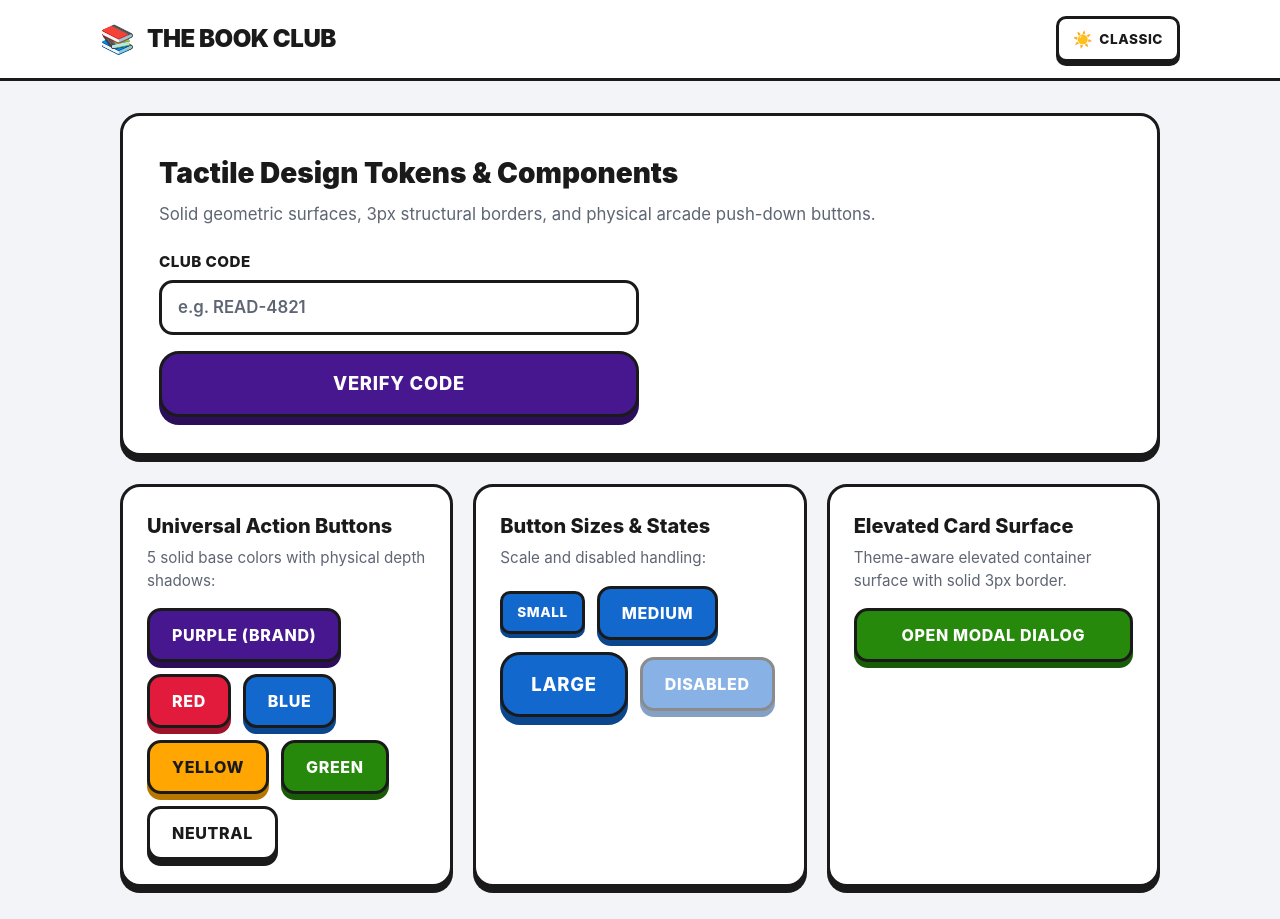
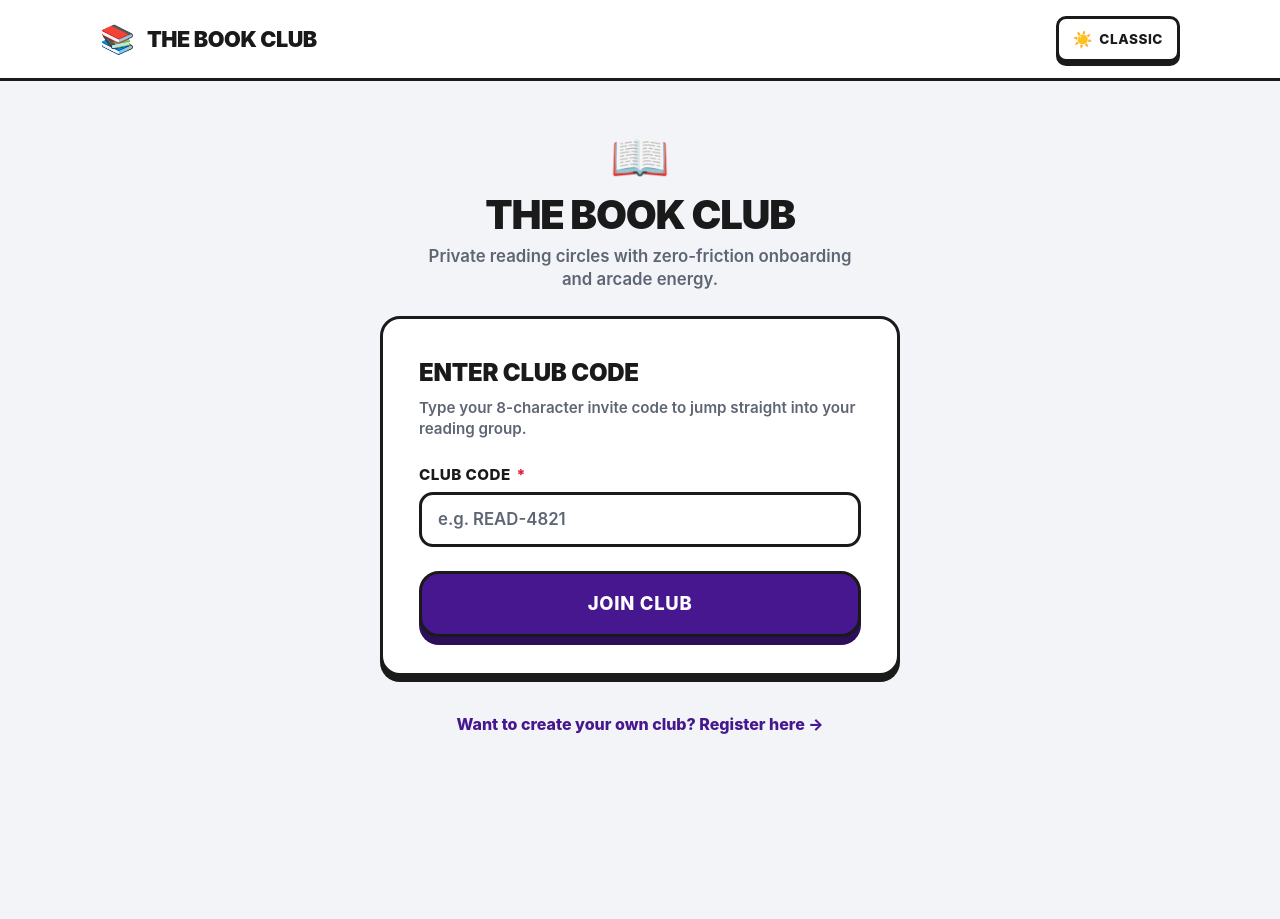
Before and after one commit to openrise-hub/thebooklub, a SvelteKit app: page / in a window 1280 px wide. After the commit the page ends 800 px from the top, so only its background shows below. Built offline with nearby package versions, Linux system fonts and the light colour scheme.

Commit message:
feat(club): implement minimalist landing page component

```diff
--- a/src/routes/+page.svelte
+++ b/src/routes/+page.svelte
@@ -1,126 +1,134 @@
 <script lang="ts">
+import { browser } from "$app/environment";
+import { goto } from "$app/navigation";
+import { page } from "$app/state";
+import { normalizeInviteCode, validateInviteCode } from "$lib/club/validation";
 import Button from "$lib/components/Button.svelte";
 import Card from "$lib/components/Card.svelte";
 import Input from "$lib/components/Input.svelte";
-import Modal from "$lib/components/Modal.svelte";
 import ThemeSwitch from "$lib/components/ThemeSwitch.svelte";
+import { ROUTES } from "$lib/constants/routes";
+import { STORAGE_KEYS } from "$lib/constants/ui";
 
-let sampleCode = $state("");
-let isModalOpen = $state(false);
+let clubCode = $state("");
 let errorMessage = $state("");
+let isSubmitting = $state(false);
 
-function handleValidate() {
-	if (sampleCode.trim().length === 0) {
-		errorMessage = "Please enter a code to continue";
-	} else {
+$effect(() => {
+	const joinParam = page.url.searchParams.get("join");
+	if (joinParam && clubCode === "") {
+		clubCode = normalizeInviteCode(joinParam);
+	}
+});
+
+function handleCodeInput(event: Event) {
+	const target = event.target as HTMLInputElement;
+	clubCode = normalizeInviteCode(target.value);
+	if (errorMessage) {
 		errorMessage = "";
-		isModalOpen = true;
 	}
+}
+
+function handleJoinSubmit(event?: SubmitEvent) {
+	event?.preventDefault();
+
+	const result = validateInviteCode(clubCode);
+	if (!result.valid) {
+		errorMessage = result.error || "Invalid club code";
+		return;
+	}
+
+	errorMessage = "";
+	isSubmitting = true;
+
+	if (browser) {
+		sessionStorage.setItem(STORAGE_KEYS.PENDING_CLUB_CODE, result.normalized);
+	}
+
+	goto(ROUTES.CLUB_DASHBOARD(result.normalized));
 }
 </script>
 
 <svelte:head>
-	<title>The Book Club - Design System Showcase</title>
+	<title>The Book Club - Join Your Reading Group</title>
 </svelte:head>
 
-<header class="showcase-header">
-	<div class="header-content">
+<div class="landing-page">
+	<header class="landing-header">
+		<div class="header-container">
 			<div class="brand">
-			<span class="brand-badge">📚</span>
-			<h1 class="brand-title">The Book Club</h1>
+				<span class="brand-badge" aria-hidden="true">📚</span>
+				<span class="brand-title">The Book Club</span>
 			</div>
 			<ThemeSwitch />
 		</div>
 	</header>
 
-<main class="showcase-main">
-	<section class="hero-section">
-		<Card padding="lg">
-			<h2 class="section-title">Tactile Design Tokens & Components</h2>
-			<p class="section-description">
-				Solid geometric surfaces, 3px structural borders, and physical arcade push-down buttons.
+	<main class="landing-main">
+		<div class="landing-hero-container">
+			<div class="hero-brand-block">
+				<div class="hero-icon" aria-hidden="true">📖</div>
+				<h1 class="hero-title">The Book Club</h1>
+				<p class="hero-tagline">
+					Private reading circles with zero-friction onboarding and arcade energy.
 				</p>
+			</div>
 
-			<div class="demo-form">
+			<Card padding="lg" class="landing-card">
+				<form onsubmit={handleJoinSubmit} class="join-form">
+					<div class="form-header">
+						<h2 class="form-title">Enter Club Code</h2>
+						<p class="form-subtitle">Type your 8-character invite code to jump straight into your reading group.</p>
+					</div>
+
 					<Input
+						id="club-code-input"
 						label="Club Code"
 						placeholder="e.g. READ-4821"
-					maxlength={8}
-					bind:value={sampleCode}
+						maxlength={9}
+						bind:value={clubCode}
+						oninput={handleCodeInput}
 						error={errorMessage}
+						required
 					/>
-				<Button variant="purple" size="lg" onclick={handleValidate}>
-					Verify Code
+
+					<Button
+						type="submit"
+						variant="purple"
+						size="lg"
+						fullWidth
+						disabled={isSubmitting}
+					>
+						Join Club
 					</Button>
-			</div>
-		</Card>
-	</section>
-
-	<section class="components-grid">
-		<Card padding="md">
-			<h3 class="card-title">Universal Action Buttons</h3>
-			<p class="card-subtitle">5 solid base colors with physical depth shadows:</p>
-
-			<div class="button-row">
-				<Button variant="purple">Purple (Brand)</Button>
-				<Button variant="red">Red</Button>
-				<Button variant="blue">Blue</Button>
-				<Button variant="yellow">Yellow</Button>
-				<Button variant="green">Green</Button>
-				<Button variant="neutral">Neutral</Button>
-			</div>
+				</form>
 			</Card>
 
-		<Card padding="md">
-			<h3 class="card-title">Button Sizes & States</h3>
-			<p class="card-subtitle">Scale and disabled handling:</p>
-
-			<div class="button-row">
-				<Button variant="blue" size="sm">Small</Button>
-				<Button variant="blue" size="md">Medium</Button>
-				<Button variant="blue" size="lg">Large</Button>
-				<Button variant="blue" disabled>Disabled</Button>
+			<div class="secondary-actions">
+				<a href={ROUTES.CLUB_NEW} class="create-club-link">
+					Want to create your own club? Register here &rarr;
+				</a>
 			</div>
-		</Card>
-
-		<Card padding="md" elevated>
-			<h3 class="card-title">Elevated Card Surface</h3>
-			<p class="card-subtitle">Theme-aware elevated container surface with solid 3px border.</p>
-			<Button variant="green" fullWidth onclick={() => (isModalOpen = true)}>
-				Open Modal Dialog
-			</Button>
-		</Card>
-	</section>
+		</div>
 	</main>
-
-<Modal
-	isOpen={isModalOpen}
-	title="Club Verified"
-	onclose={() => (isModalOpen = false)}
->
-	<p>You have verified code: <strong>{sampleCode || "DEMO-1234"}</strong></p>
-	<p style="margin-top: 12px; color: var(--text-muted);">
-		This dialog demonstrates solid modal containers with keyboard escape handling and click-outside dismissal.
-	</p>
-
-	{#snippet footer()}
-		<Button variant="neutral" size="sm" onclick={() => (isModalOpen = false)}>
-			Cancel
-		</Button>
-		<Button variant="purple" size="sm" onclick={() => (isModalOpen = false)}>
-			Confirm
-		</Button>
-	{/snippet}
-</Modal>
+</div>
 
 <style>
-	.showcase-header {
+	.landing-page {
+		min-height: 100vh;
+		display: flex;
+		flex-direction: column;
+		background-color: var(--bg-primary);
+		color: var(--text-primary);
+	}
+
+	.landing-header {
 		background-color: var(--bg-surface);
 		border-bottom: var(--border-chunky);
 		padding: 16px 24px;
 	}
 
-	.header-content {
+	.header-container {
 		max-width: 1080px;
 		margin: 0 auto;
 		display: flex;
@@ -136,69 +144,141 @@ function handleValidate() {
 
 	.brand-badge {
 		font-size: 1.75rem;
+		line-height: 1;
 	}
 
 	.brand-title {
-		font-size: 1.5rem;
+		font-family: var(--font-sans);
+		font-size: 1.35rem;
 		font-weight: 900;
 		letter-spacing: -0.02em;
 		text-transform: uppercase;
 		color: var(--text-primary);
 	}
 
-	.showcase-main {
-		max-width: 1080px;
-		margin: 0 auto;
-		padding: 32px 20px;
+	.landing-main {
+		flex: 1;
+		display: flex;
+		align-items: center;
+		justify-content: center;
+		padding: 40px 20px;
+	}
+
+	.landing-hero-container {
+		width: 100%;
+		max-width: 520px;
 		display: flex;
 		flex-direction: column;
-		gap: 28px;
+		align-items: center;
+		gap: 24px;
+	}
+
+	.hero-brand-block {
+		text-align: center;
+		display: flex;
+		flex-direction: column;
+		align-items: center;
+		gap: 8px;
+	}
+
+	.hero-icon {
+		font-size: 3rem;
+		line-height: 1;
+		margin-bottom: 4px;
+	}
+
+	.hero-title {
+		font-family: var(--font-sans);
+		font-size: 2.5rem;
+		font-weight: 900;
+		text-transform: uppercase;
+		letter-spacing: -0.03em;
+		color: var(--text-primary);
+		line-height: 1.1;
+		margin: 0;
+	}
+
+	.hero-tagline {
+		font-family: var(--font-sans);
+		font-size: 1.05rem;
+		font-weight: 600;
+		color: var(--text-muted);
+		margin: 0;
+		max-width: 440px;
+		line-height: 1.4;
+	}
+
+	:global(.landing-card) {
 		width: 100%;
 	}
 
-	.section-title {
-		font-size: 1.75rem;
-		font-weight: 900;
-		color: var(--text-primary);
-		margin-bottom: 8px;
+	.join-form {
+		display: flex;
+		flex-direction: column;
+		gap: 24px;
 	}
 
-	.section-description {
-		font-size: 1.05rem;
-		color: var(--text-muted);
-		margin-bottom: 24px;
+	.form-header {
+		display: flex;
+		flex-direction: column;
+		gap: 6px;
 	}
 
-	.demo-form {
-		display: flex;
-		flex-direction: column;
-		gap: 16px;
-		max-width: 480px;
+	.form-title {
+		font-family: var(--font-sans);
+		font-size: 1.5rem;
+		font-weight: 900;
+		text-transform: uppercase;
+		color: var(--text-primary);
+		margin: 0;
+		letter-spacing: -0.01em;
 	}
 
-	.components-grid {
-		display: grid;
-		grid-template-columns: repeat(auto-fit, minmax(320px, 1fr));
-		gap: 20px;
+	.form-subtitle {
+		font-family: var(--font-sans);
+		font-size: 0.95rem;
+		font-weight: 600;
+		color: var(--text-muted);
+		margin: 0;
+		line-height: 1.4;
 	}
 
-	.card-title {
-		font-size: 1.25rem;
-		font-weight: 800;
-		color: var(--text-primary);
-		margin-bottom: 6px;
+	.secondary-actions {
+		display: flex;
+		justify-content: center;
+		width: 100%;
 	}
 
-	.card-subtitle {
-		font-size: 0.95rem;
-		color: var(--text-muted);
-		margin-bottom: 16px;
+	.create-club-link {
+		font-family: var(--font-sans);
+		font-size: 1rem;
+		font-weight: 800;
+		color: var(--brand-primary);
+		text-decoration: none;
+		padding: 10px 18px;
+		border-radius: var(--radius-md);
+		border: 2px solid transparent;
+		transition: transform 0.08s ease, background-color 0.15s ease, border-color 0.15s ease;
 	}
 
-	.button-row {
-		display: flex;
-		flex-wrap: wrap;
-		gap: 12px;
-		align-items: center;
+	.create-club-link:hover {
+		background-color: var(--bg-surface);
+		border-color: var(--border-color);
+		transform: translateY(-2px);
+	}
+
+	.create-club-link:focus-visible {
+		outline: 3px solid var(--brand-primary);
+		outline-offset: 2px;
+	}
+
+	@media (max-width: 600px) {
+		.hero-title {
+			font-size: 2rem;
+		}
+
+		.landing-main {
+			padding: 24px 16px;
+		}
 	}
 </style>
```
Lines whose indentation alone changed are shown as unchanged.
